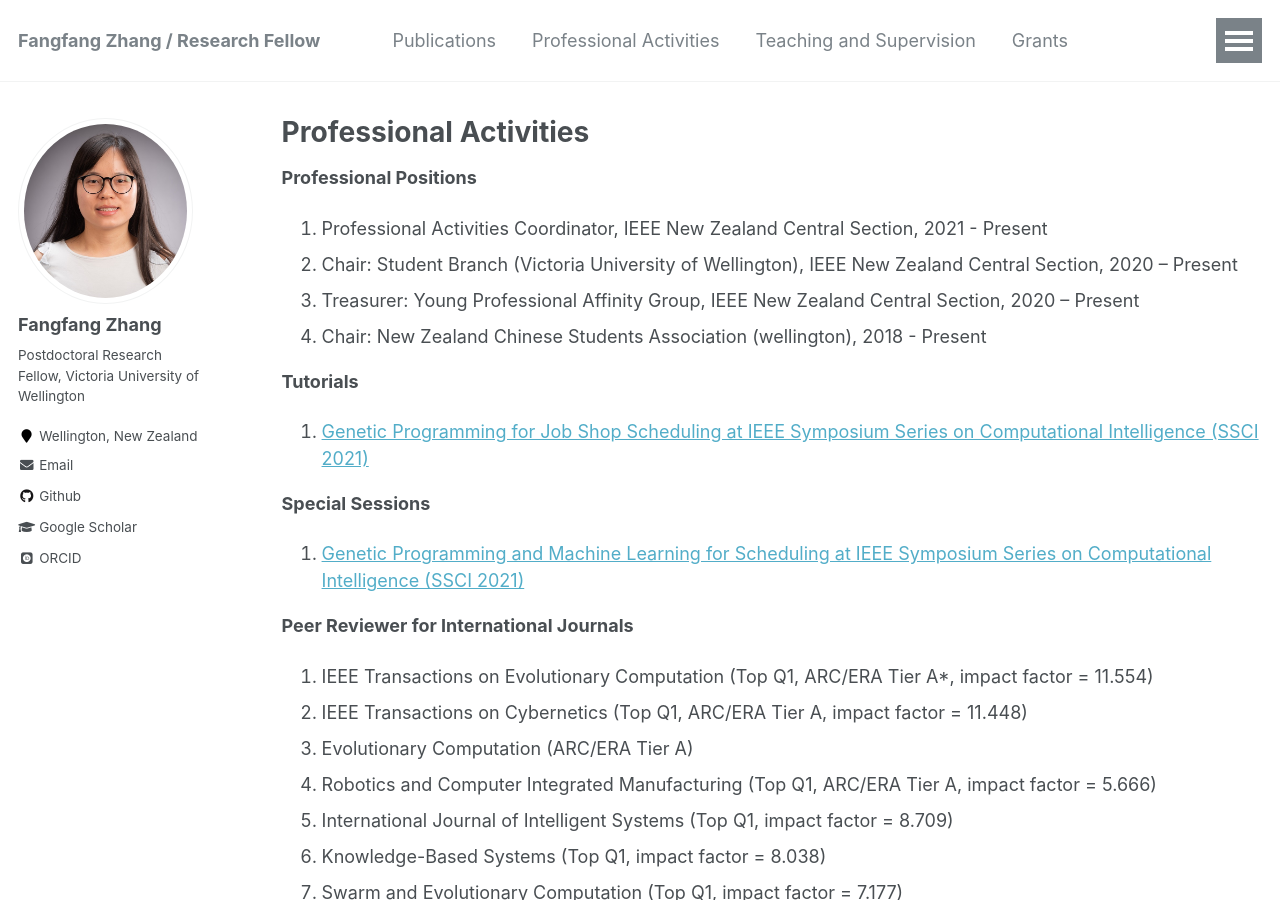
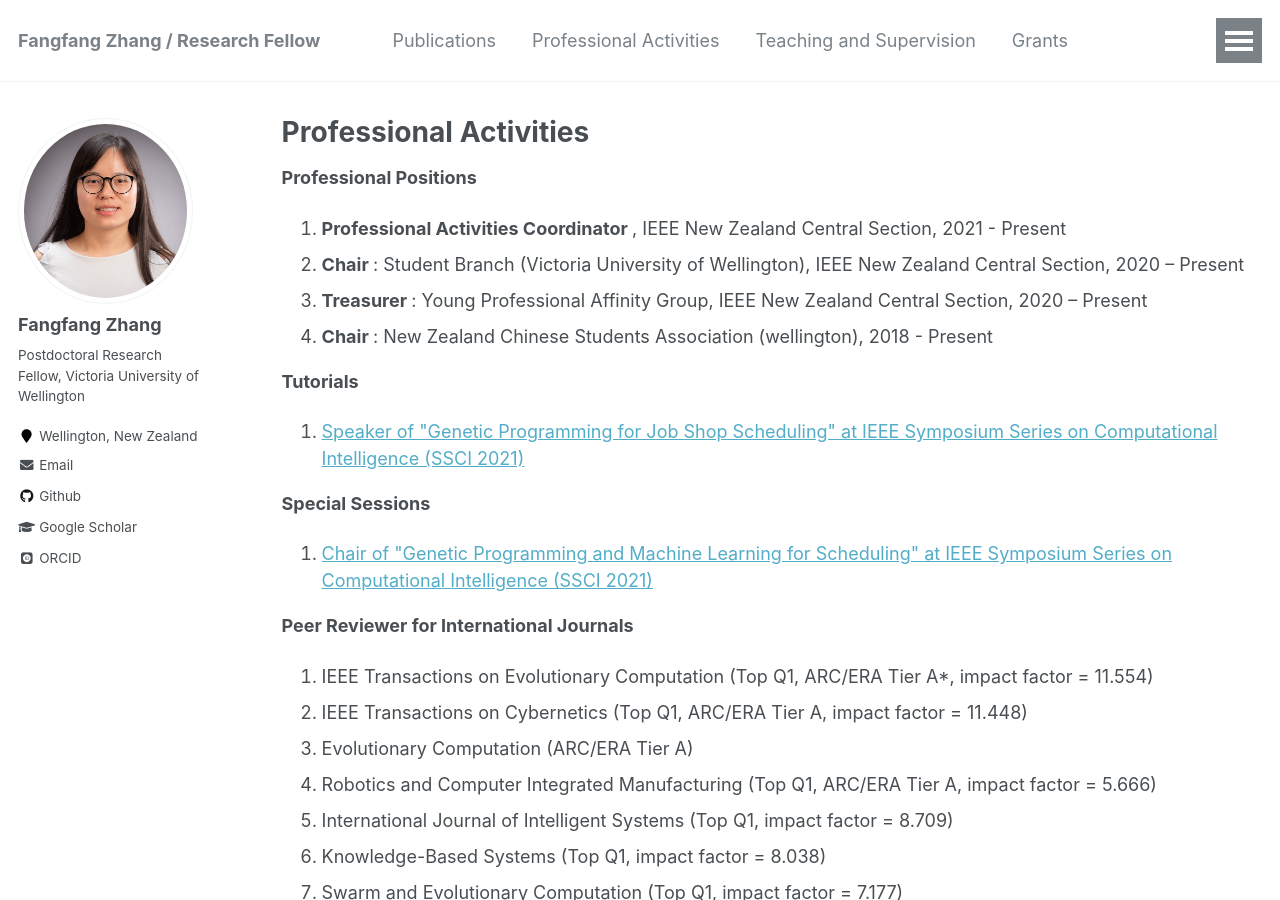
Before and after one commit to fangfang-zhang/fangfang-zhang.github.io, a Jekyll site: the page built from _pages/professional-activities.md, in a window 1280 px wide and 900 px high. Built offline with Jekyll 4.4.1, drawn with Linux system fonts in a browser that asks for light colours; some web fonts are replaced.

Commit message:
special session

```diff
--- a/_pages/professional-activities.md
+++ b/_pages/professional-activities.md
@@ -7,20 +7,20 @@ ul li { padding: 5px 0px; }
 ---
 **Professional Positions**
 <ol>
-<li> Professional Activities Coordinator, IEEE New Zealand Central Section, 2021 - Present </li>
-<li> Chair: Student Branch (Victoria University of Wellington), IEEE New Zealand Central Section, 2020 – Present </li>
-<li> Treasurer: Young Professional Affinity Group, IEEE New Zealand Central Section, 2020 – Present </li>
-<li> Chair: New Zealand Chinese Students Association (wellington), 2018 - Present </li>
+<li> <b> Professional Activities Coordinator </b>, IEEE New Zealand Central Section, 2021 - Present </li>
+<li> <b> Chair </b>: Student Branch (Victoria University of Wellington), IEEE New Zealand Central Section, 2020 – Present </li>
+<li> <b> Treasurer </b>: Young Professional Affinity Group, IEEE New Zealand Central Section, 2020 – Present </li>
+<li> <b> Chair </b>: New Zealand Chinese Students Association (wellington), 2018 - Present </li>
 </ol>
 
 **Tutorials**
 <ol>
-<li> <a href="https://attend.ieee.org/ssci-2021/tutorial-genetic-programming-for-job-shop-scheduling/"> Genetic Programming for Job Shop Scheduling at IEEE Symposium Series on Computational Intelligence (SSCI 2021) </a> </li>
+<li> <a href="https://attend.ieee.org/ssci-2021/tutorial-genetic-programming-for-job-shop-scheduling/"> Speaker of "Genetic Programming for Job Shop Scheduling" at IEEE Symposium Series on Computational Intelligence (SSCI 2021) </a> </li>
 </ol>
 
 **Special Sessions**
 <ol>
-<li> <a href="https://attend.ieee.org/ssci-2021/special-session-genetic-programming-and-machine-learning-for-scheduling/"> Genetic Programming and Machine Learning for Scheduling at IEEE Symposium Series on Computational Intelligence (SSCI 2021) </a> </li>
+<li> <a href="https://attend.ieee.org/ssci-2021/special-session-genetic-programming-and-machine-learning-for-scheduling/"> Chair of "Genetic Programming and Machine Learning for Scheduling" at IEEE Symposium Series on Computational Intelligence (SSCI 2021) </a> </li>
 </ol>
 
 
```
Also changed, not shown: 1 other file.
